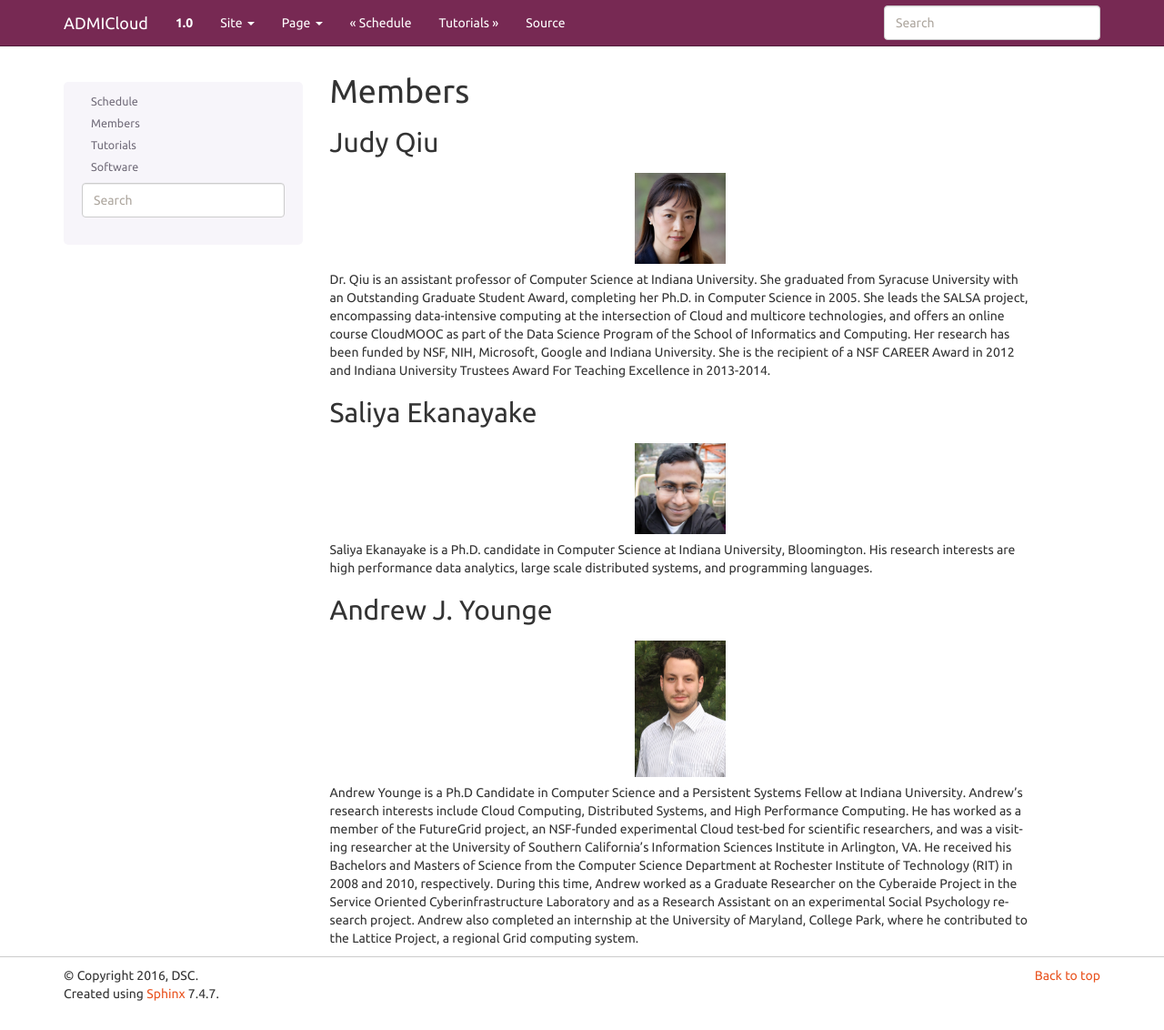
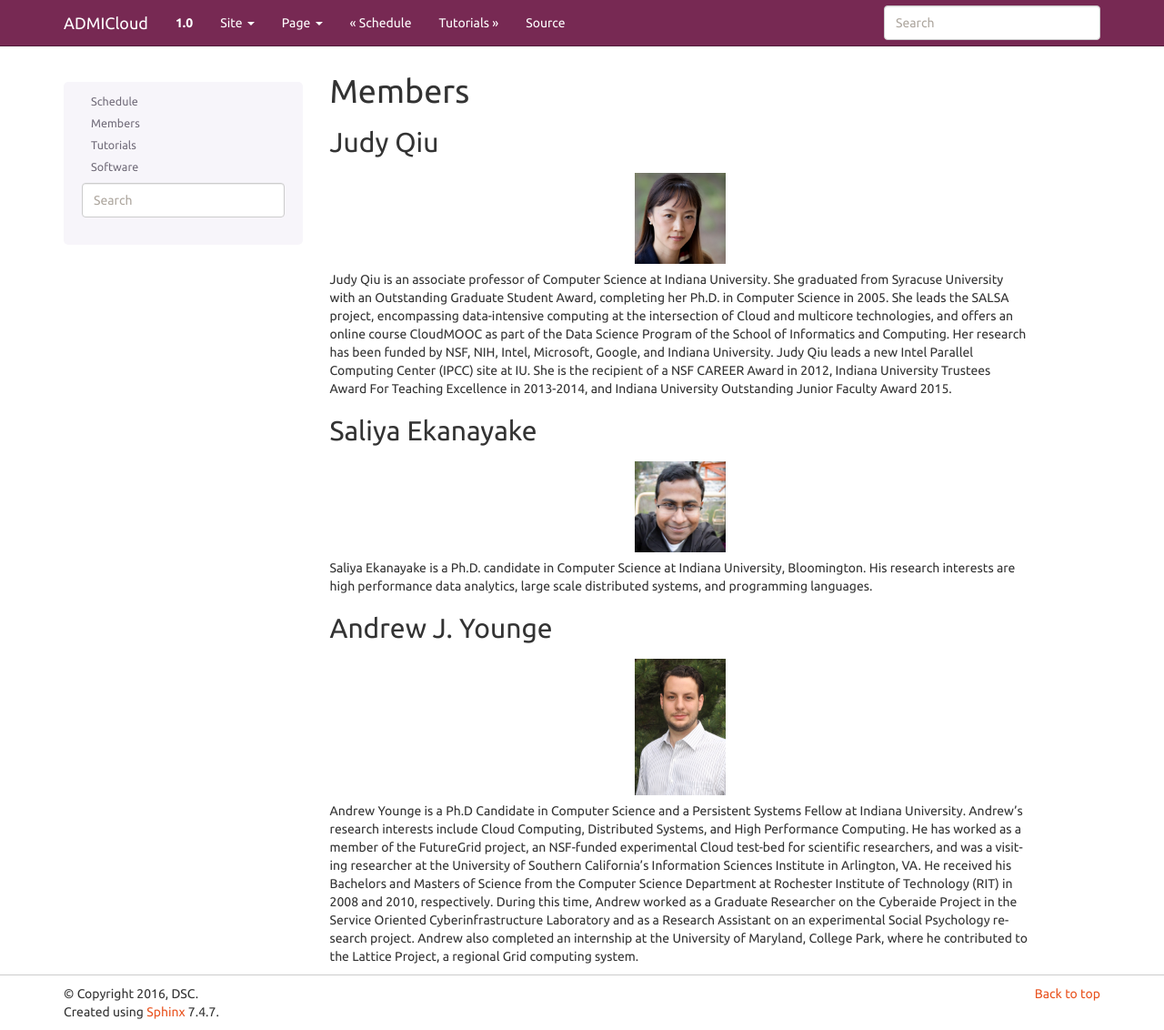
Before and after one commit to wigginst/www-1, a Sphinx documentation site: the page built from docs/source/members.rst, in a window 1280 px wide and 1132 px high. Shown: the whole window at 91% size. Built offline with Sphinx 7.4.7, drawn with Linux system fonts in a browser that asks for light colours.

Commit message:
Update members.rst

```diff
--- a/docs/source/members.rst
+++ b/docs/source/members.rst
@@ -7,16 +7,13 @@
    :alt: picture judy
    :width: 100
 
-Dr. Qiu is an assistant professor of Computer Science at Indiana
-University. She graduated from Syracuse University with an Outstanding
-Graduate Student Award, completing her Ph.D. in Computer Science in
-2005. She leads the SALSA project, encompassing data-intensive computing
-at the intersection of Cloud and multicore technologies, and offers an
-online course CloudMOOC as part of the Data Science Program of the
-School of Informatics and Computing. Her research has been funded by
-NSF, NIH, Microsoft, Google and Indiana University. She is the recipient
-of a NSF CAREER Award in 2012 and Indiana University Trustees Award For
-Teaching Excellence in 2013-2014.
+Judy Qiu is an associate professor of Computer Science at Indiana University. She graduated from Syracuse University with an
+Outstanding Graduate Student Award, completing her Ph.D. in Computer Science in 2005. She leads the SALSA project, encompassing
+data-intensive computing at the intersection of Cloud and multicore technologies, and offers an online course CloudMOOC as part of the
+Data Science Program of the School of Informatics and Computing. Her research has been funded by NSF, NIH, Intel, Microsoft, Google,
+and Indiana University. Judy Qiu leads a new Intel Parallel Computing Center (IPCC) site at IU. She is the recipient of a NSF CAREER
+Award in 2012, Indiana University Trustees Award For Teaching Excellence in 2013-2014, and Indiana University Outstanding Junior
+Faculty Award 2015.
 
 Saliya Ekanayake
 ----------------
```
